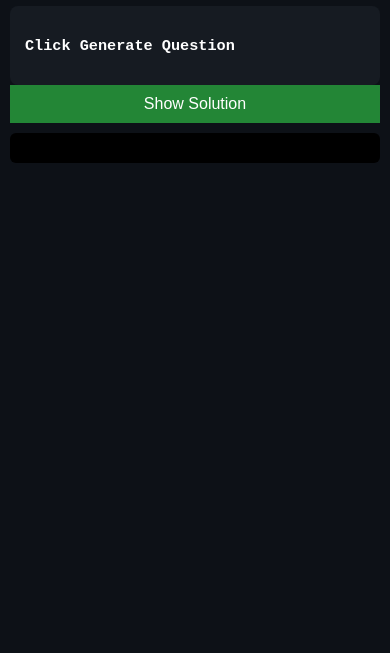
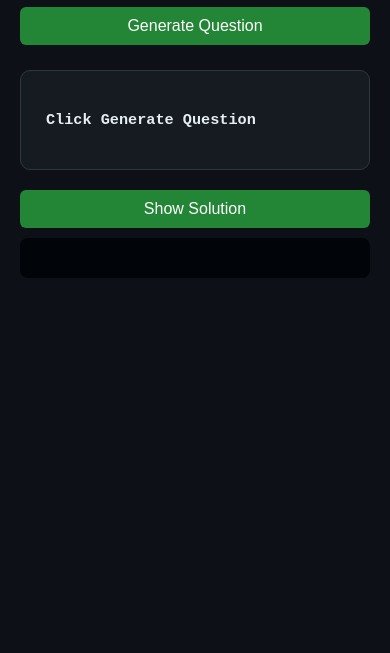
Before and after one commit to usercreator005/Clg-project-2, a plain HTML site: page index.html in a window 390 px wide. Shown: the part 191-844 px from the top of the page. Drawn offline with Linux system fonts and the light colour scheme.

Commit message:
Update styles in style.css for improved design

```diff
--- a/style.css
+++ b/style.css
@@ -8,7 +8,7 @@ margin:0;
 padding:20px;
 
 background:#0d1117;
-color:white;
+color:#e6edf3;
 
 font-family:monospace;
 
@@ -17,26 +17,21 @@ justify-content:center;
 
 }
 
-/* Container */
-
 .container{
 
 width:100%;
-max-width:700px;
+max-width:800px;
 
 margin-top:40px;
 
 }
 
-/* Heading */
-
 h1{
 
 text-align:center;
+color:#58a6ff;
 
 }
-
-/* Controls */
 
 .controls{
 
@@ -49,28 +44,32 @@ margin-top:20px;
 
 }
 
-/* Select */
-
 select{
 
 padding:10px;
 font-size:16px;
 
+background:#161b22;
+color:white;
+
+border:1px solid #30363d;
+
 }
-
-/* Button */
 
 button{
 
-padding:10px 15px;
+padding:10px 16px;
 
 background:#238636;
 color:white;
 
 border:none;
+
 cursor:pointer;
 
 font-size:16px;
+
+border-radius:6px;
 
 }
 
@@ -80,66 +79,62 @@ background:#2ea043;
 
 }
 
-/* Question Box */
+.questionBox{
 
-.questionBox{
+margin-top:25px;
+
+background:#161b22;
+
+padding:25px;
+
+border-radius:10px;
+
+border:1px solid #30363d;
+
+}
+
+.solutionArea{
 
 margin-top:20px;
 
-background:#161b22;
+}
+
+pre{
+
+background:#010409;
 
 padding:20px;
 
+margin-top:10px;
+
 border-radius:8px;
+
+overflow-x:auto;
+
+color:#58a6ff;
 
 }
 
-/* Solution */
+/* Mobile */
 
-pre{
+@media(max-width:600px){
 
-background:black;
+.controls{
 
-padding:15px;
-
-margin-top:10px;
-
-border-radius:6px;
-
-overflow-x:auto;
+flex-direction:column;
 
 }
 
-/* 📱 Mobile Responsive */
+select,button{
 
-@media (max-width:600px){
+width:100%;
 
-body{
-padding:10px;
-}
-
-.controls{
-flex-direction:column;
-}
-
-select,button{
-width:100%;
-}
-
-.container{
-margin-top:20px;
 }
 
 h1{
-font-size:20px;
-}
 
-.questionBox{
-padding:15px;
-}
+font-size:22px;
 
-pre{
-font-size:14px;
 }
 
 }
```
